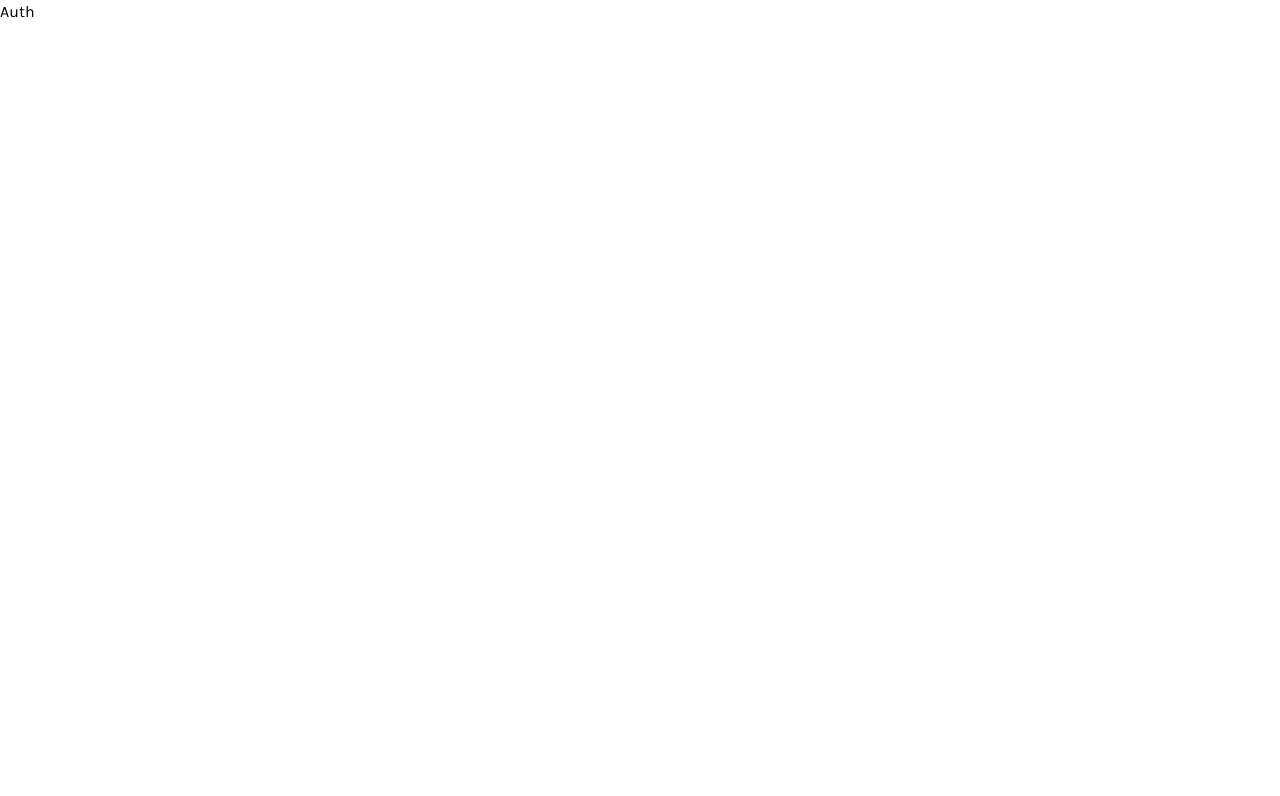
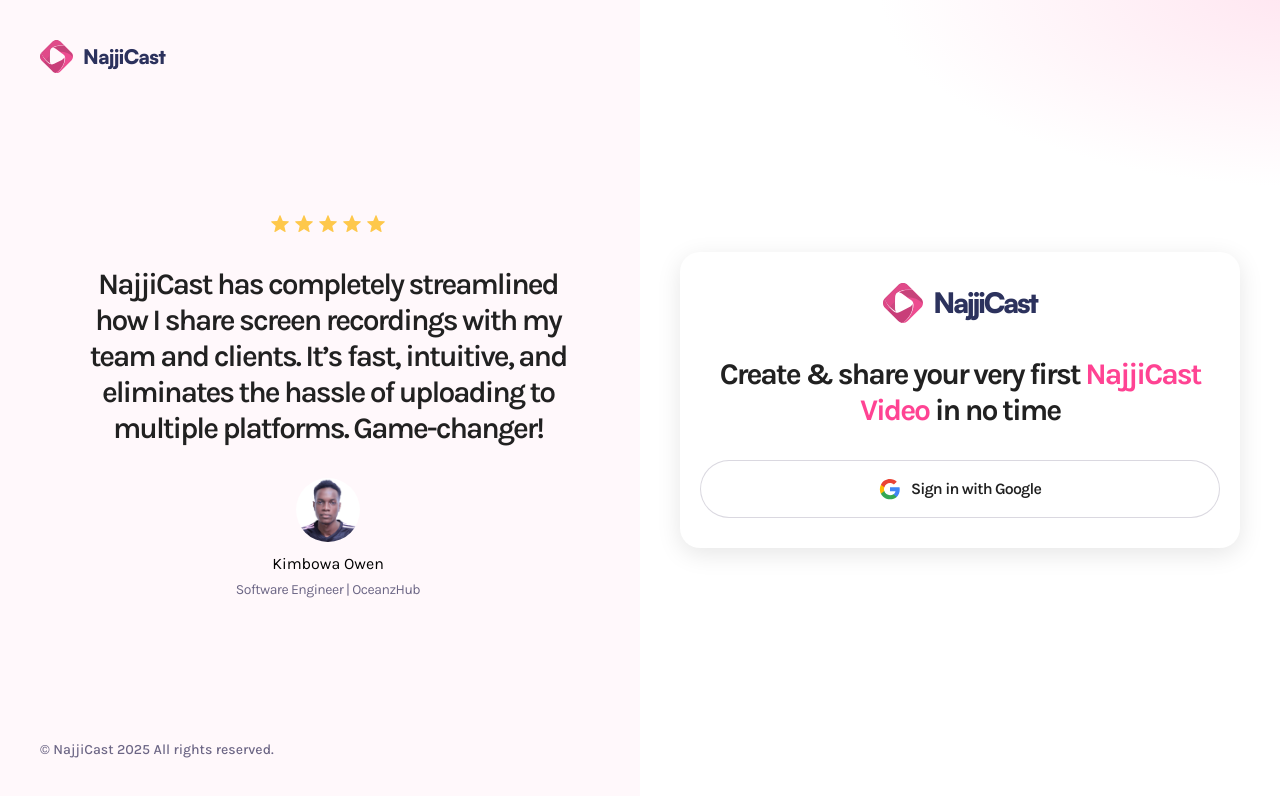
Before and after one commit to owenmicheal/screen-recording, a Next.js app: page /sign-in in a window 1280 px wide. Shown: the top 796 px of the page. Built offline with nearby package versions, Linux system fonts and the light colour scheme.

Commit message:
implements auth page ui

```diff
--- a/app/(auth)/sign-in/page.tsx
+++ b/app/(auth)/sign-in/page.tsx
@@ -1,7 +1,90 @@
+import Image from "next/image";
+import Link from "next/link";
 import React from "react";
 
 const page = () => {
-  return <div>Auth</div>;
+  return (
+    <main className="sign-in">
+      <aside className="testimonial">
+        <Link href="/">
+          <Image
+            src="/assets/icons/logo.svg"
+            alt="logo"
+            width={33}
+            height={33}
+          />
+          <h1>NajjiCast</h1>
+        </Link>
+
+        <div className="description">
+          <section>
+            <figure>
+              {Array.from({ length: 5 }).map((_, index) => (
+                <Image
+                  key={index}
+                  src="/assets/icons/star.svg"
+                  alt="star"
+                  width={20}
+                  height={20}
+                />
+              ))}
+            </figure>
+            <p>
+              NajjiCast has completely streamlined how I share screen recordings
+              with my team and clients. It’s fast, intuitive, and eliminates the
+              hassle of uploading to multiple platforms. Game-changer!
+            </p>
+            <article>
+              <Image
+                src="/assets/images/jason.png"
+                alt="jason"
+                width={64}
+                height={64}
+                className="rounded-full aspect-square"
+              />
+
+              <div>
+                <h3>Kimbowa Owen</h3>
+                <p>Software Engineer | OceanzHub</p>
+              </div>
+            </article>
+          </section>
+        </div>
+        <p>&copy; NajjiCast {new Date().getFullYear()} All rights reserved.</p>
+      </aside>
+
+      {/* Right Side */}
+      <aside className="google-sign-in">
+        <section>
+          <Link href="/">
+            <Image
+              src="/assets/icons/logo.svg"
+              alt="logo"
+              width={40}
+              height={40}
+            />
+            <h1>NajjiCast</h1>
+          </Link>
+          <p>
+            Create & share your very first <span>NajjiCast Video</span> in no
+            time
+          </p>
+
+          <button>
+            <Image
+              src="/assets/icons/google.svg"
+              alt="google"
+              width={22}
+              height={22}
+            />
+            <span>Sign in with Google</span>
+          </button>
+        </section>
+      </aside>
+
+      <div className="overlay"></div>
+    </main>
+  );
 };
 
 export default page;
```
Also changed, not shown: public/assets/images/jason.png.
